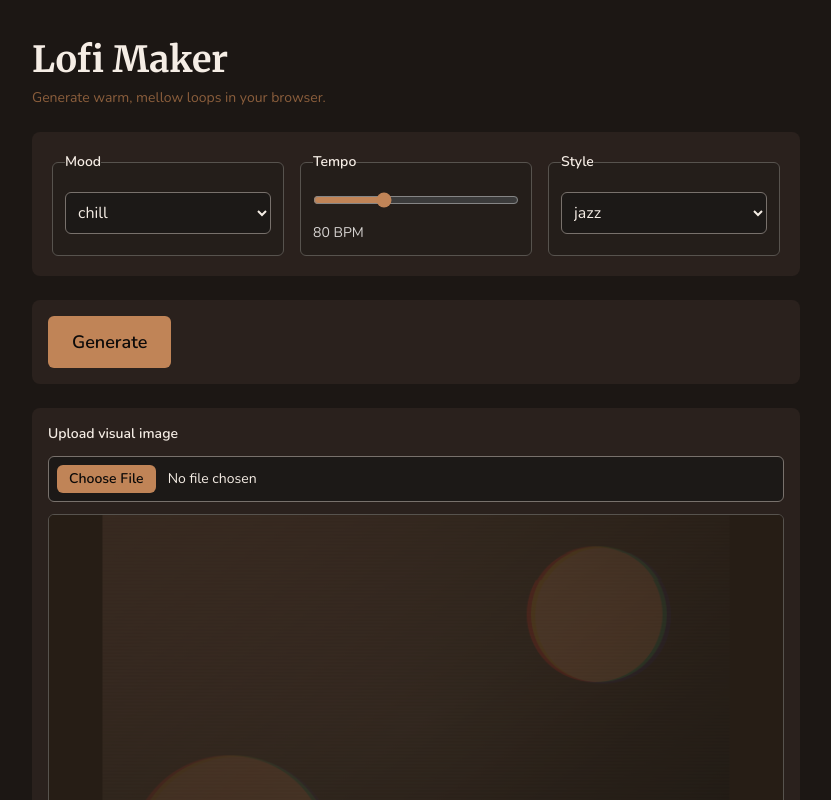
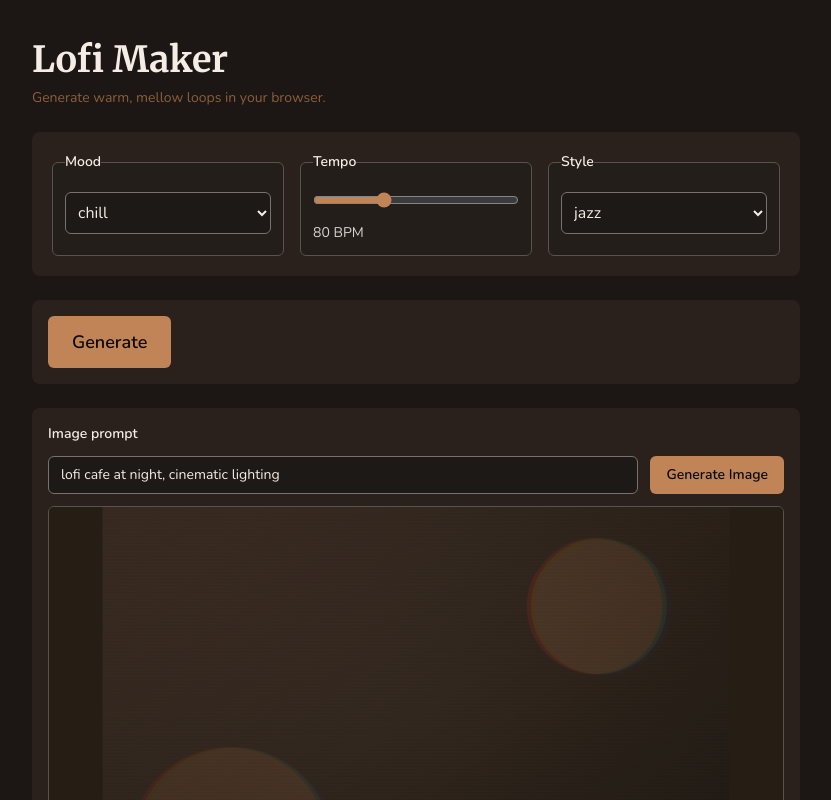
Before and after one commit to quinteroac/reelpod-studio, a React (Vite) app: page / in a window 1280 px wide. Shown: the top 800 px of the page, without its empty margins (224-1055 px from the left). Built offline with nearby package versions, Linux system fonts and the light colour scheme.

Commit message:
feat: implement US-001 - Generate background image from text prompt

```diff
--- a/src/App.tsx
+++ b/src/App.tsx
@@ -1,5 +1,4 @@
 import { useEffect, useRef, useState } from 'react';
-import type { ChangeEvent } from 'react';
 
 type Mood = 'chill' | 'melancholic' | 'upbeat';
 type Style = 'jazz' | 'hip-hop' | 'ambient';
@@ -9,7 +8,7 @@ interface GenerationParams {
   tempo: number;
   style: Style;
 }
-import { GENERATE_ENDPOINT_PATH } from './api/constants';
+import { GENERATE_ENDPOINT_PATH, GENERATE_IMAGE_ENDPOINT_PATH } from './api/constants';
 import { VisualScene } from './components/visual-scene';
 
 type GenerationStatus = 'idle' | 'loading' | 'success' | 'error';
@@ -22,7 +21,6 @@ const defaultParams: GenerationParams = {
 const SEEK_MIN = 0;
 const SEEK_MAX = 100;
 const SEEK_POLL_INTERVAL_MS = 500;
-const SUPPORTED_IMAGE_TYPES = ['image/jpeg', 'image/png', 'image/webp'];
 
 function getErrorMessage(error: unknown): string {
   if (error instanceof Error) {
@@ -67,6 +65,37 @@ async function requestGeneratedAudio(params: GenerationParams): Promise<string>
   return URL.createObjectURL(blob);
 }
 
+async function requestGeneratedImage(prompt: string): Promise<string> {
+  const response = await fetch(GENERATE_IMAGE_ENDPOINT_PATH, {
+    method: 'POST',
+    headers: {
+      'content-type': 'application/json'
+    },
+    body: JSON.stringify({ prompt })
+  });
+
+  if (!response.ok) {
+    let errorText: string | null = null;
+    try {
+      const payload: unknown = await response.json();
+      if (typeof payload === 'object' && payload !== null) {
+        const record = payload as Record<string, unknown>;
+        const candidate = record.error ?? record.detail;
+        if (typeof candidate === 'string' && candidate.trim().length > 0) {
+          errorText = candidate.trim();
+        }
+      }
+    } catch {
+      // ignore JSON parse errors for non-JSON error responses
+    }
+
+    throw new Error(errorText ?? `Could not generate image: Request failed with status ${response.status}`);
+  }
+
+  const blob = await response.blob();
+  return URL.createObjectURL(blob);
+}
+
 export function App() {
   const audioRef = useRef<HTMLAudioElement | null>(null);
   const visualUrlRef = useRef<string | null>(null);
@@ -75,6 +104,7 @@ export function App() {
   const [errorMessage, setErrorMessage] = useState<string | null>(null);
   const [visualErrorMessage, setVisualErrorMessage] = useState<string | null>(null);
   const [visualImageUrl, setVisualImageUrl] = useState<string | null>(null);
+  const [imagePrompt, setImagePrompt] = useState('lofi cafe at night, cinematic lighting');
   const [hasGeneratedTrack, setHasGeneratedTrack] = useState(false);
   const [seekPosition, setSeekPosition] = useState(SEEK_MIN);
   const [isPlaying, setIsPlaying] = useState(false);
@@ -191,25 +221,28 @@ export function App() {
     }
   }
 
-  function handleVisualUpload(event: ChangeEvent<HTMLInputElement>): void {
-    const selectedFile = event.target.files?.[0];
-    if (!selectedFile) {
+  async function handleGenerateImage(): Promise<void> {
+    const trimmedPrompt = imagePrompt.trim();
+    if (!trimmedPrompt) {
+      setVisualErrorMessage('Please enter an image prompt.');
       return;
     }
 
-    if (!SUPPORTED_IMAGE_TYPES.includes(selectedFile.type)) {
-      setVisualErrorMessage('Please select a valid image file (JPEG, PNG, or WebP).');
-      return;
-    }
+    setVisualErrorMessage(null);
+    try {
+      const nextVisualUrl = await requestGeneratedImage(trimmedPrompt);
 
       if (visualUrlRef.current) {
         URL.revokeObjectURL(visualUrlRef.current);
       }
 
-    const nextVisualUrl = URL.createObjectURL(selectedFile);
       visualUrlRef.current = nextVisualUrl;
       setVisualImageUrl(nextVisualUrl);
-    setVisualErrorMessage(null);
+    } catch (error) {
+      setVisualErrorMessage(
+        error instanceof Error ? error.message : 'Could not generate image: Unknown error'
+      );
+    }
   }
 
   return (
@@ -334,17 +367,27 @@ export function App() {
           )}
         </section>
 
-        <section aria-label="Visual upload" className="space-y-3 rounded-lg bg-lofi-panel p-4">
-          <label htmlFor="visual-upload" className="block text-sm font-semibold text-lofi-text">
-            Upload visual image
+        <section aria-label="Visual prompt" className="space-y-3 rounded-lg bg-lofi-panel p-4">
+          <label htmlFor="visual-prompt" className="block text-sm font-semibold text-lofi-text">
+            Image prompt
           </label>
+          <div className="grid gap-3 md:grid-cols-[1fr_auto]">
             <input
-            id="visual-upload"
-            type="file"
-            accept="image/jpeg,image/png,image/webp"
-            className="w-full rounded-md border border-stone-500 bg-stone-900 px-2 py-2 text-sm text-lofi-text file:mr-3 file:rounded-md file:border-0 file:bg-lofi-accent file:px-3 file:py-1 file:font-semibold file:text-stone-950 hover:border-lofi-accent focus-visible:ring-2 focus-visible:ring-lofi-accent"
-            onChange={handleVisualUpload}
+              id="visual-prompt"
+              type="text"
+              value={imagePrompt}
+              onChange={(event) => setImagePrompt(event.target.value)}
+              className="w-full rounded-md border border-stone-500 bg-stone-900 px-3 py-2 text-sm text-lofi-text outline-none transition hover:border-lofi-accent focus-visible:ring-2 focus-visible:ring-lofi-accent"
+              placeholder="Describe your lofi scene..."
             />
+            <button
+              type="button"
+              onClick={() => void handleGenerateImage()}
+              className="rounded-md bg-lofi-accent px-4 py-2 text-sm font-semibold text-stone-950 outline-none transition hover:bg-amber-400 focus-visible:ring-2 focus-visible:ring-lofi-text"
+            >
+              Generate Image
+            </button>
+          </div>
 
           <div
             data-testid="visual-canvas"
--- a/src/api/constants.ts
+++ b/src/api/constants.ts
@@ -1 +1,2 @@
 export const GENERATE_ENDPOINT_PATH = '/api/generate';
+export const GENERATE_IMAGE_ENDPOINT_PATH = '/api/generate-image';
--- a/src/components/visual-scene.tsx
+++ b/src/components/visual-scene.tsx
@@ -1,5 +1,5 @@
 /* eslint-disable react/no-unknown-property */
-import { Canvas, useFrame, useLoader, useThree } from '@react-three/fiber';
+import { Canvas, useLoader, useThree } from '@react-three/fiber';
 import { useCallback, useEffect, useMemo, useRef } from 'react';
 import * as THREE from 'three';
 import { computeContainScale } from '../lib/visual-scene';
@@ -133,7 +133,7 @@ export function VisualScene({ imageUrl, audioCurrentTime, audioDuration, isPlayi
           data-testid="visual-placeholder-copy"
           className="pointer-events-none absolute inset-x-0 bottom-4 px-4 text-center text-sm text-lofi-accentMuted"
         >
-          Upload an image to personalize the scene.
+          Generate an image to personalize the scene.
         </p>
       )}
     </div>
```
Also changed, not shown: .agents/flow/it_000010_progress.json (added), .agents/state.json, 1 other file (tests, documents, lock files or other folders). Lines whose indentation alone changed are shown as unchanged.
